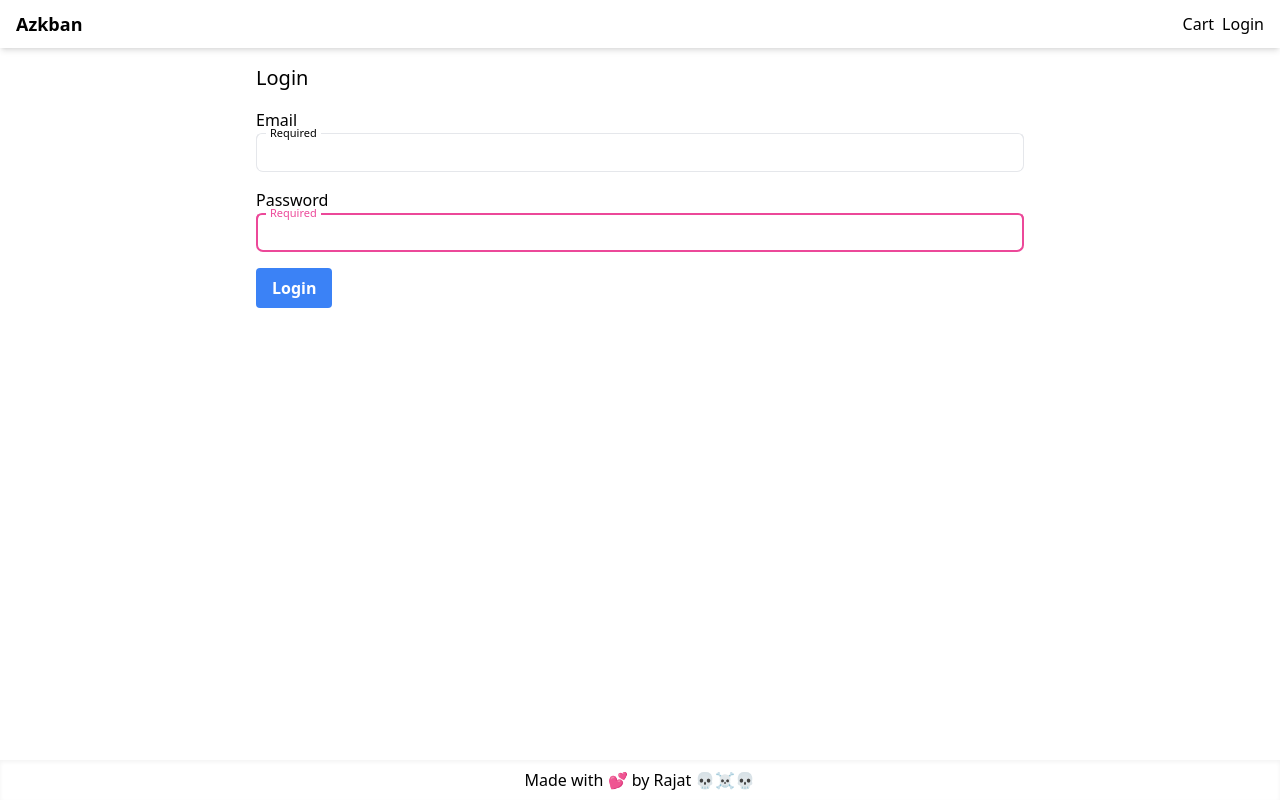
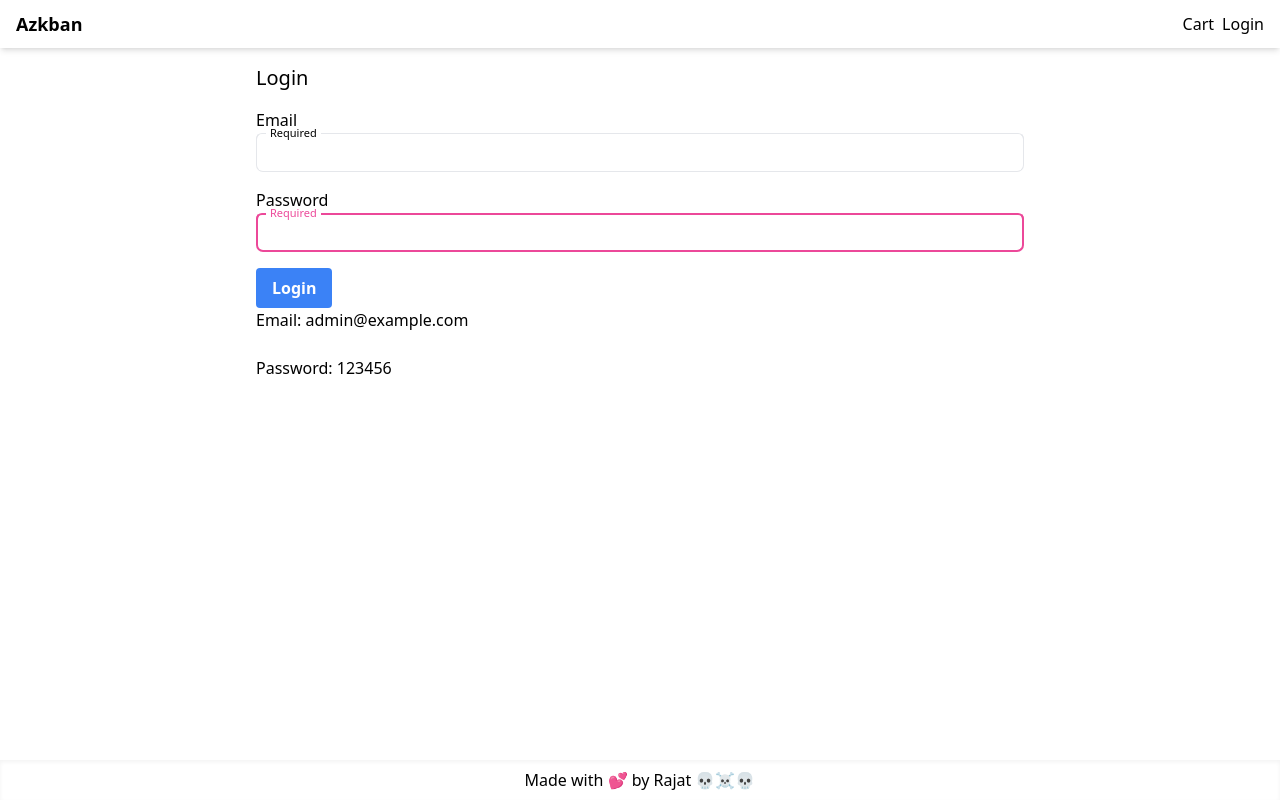
Before and after one commit to rajatm17/next-tailwind-azkban, a Next.js app: page /login in a window 1280 px wide. Built offline with nearby package versions, Linux system fonts and the light colour scheme; no server answers.

Commit message:
some slight changes in login component

```diff
--- a/components/Layout.js
+++ b/components/Layout.js
@@ -28,7 +28,7 @@ export default function Layout({ title, children }) {
   return (
     <>
       <Head>
-        <title>{title ? title + ' - Azkban' : 'Amazona'}</title>
+        <title>{title ? title + ' - Azkaban' : 'Amazona'}</title>
         <meta name="description" content="Generated by create next app" />
         <meta name="viewport" content="width=device-width, initial-scale=1" />
         <link rel="icon" href="/favicon.ico" />
--- a/pages/login.js
+++ b/pages/login.js
@@ -99,6 +99,8 @@ export default function LoginScreen() {
           <button className="bg-blue-500 hover:bg-blue-700 text-white font-bold py-2 px-4 rounded">
             Login
           </button>
+          <p>Email: admin@example.com</p> <br />
+          <p>Password: 123456</p>
         </div>
         {/* <div className="mb-4 ">
           Don&apos;t have an account? &nbsp;
```
